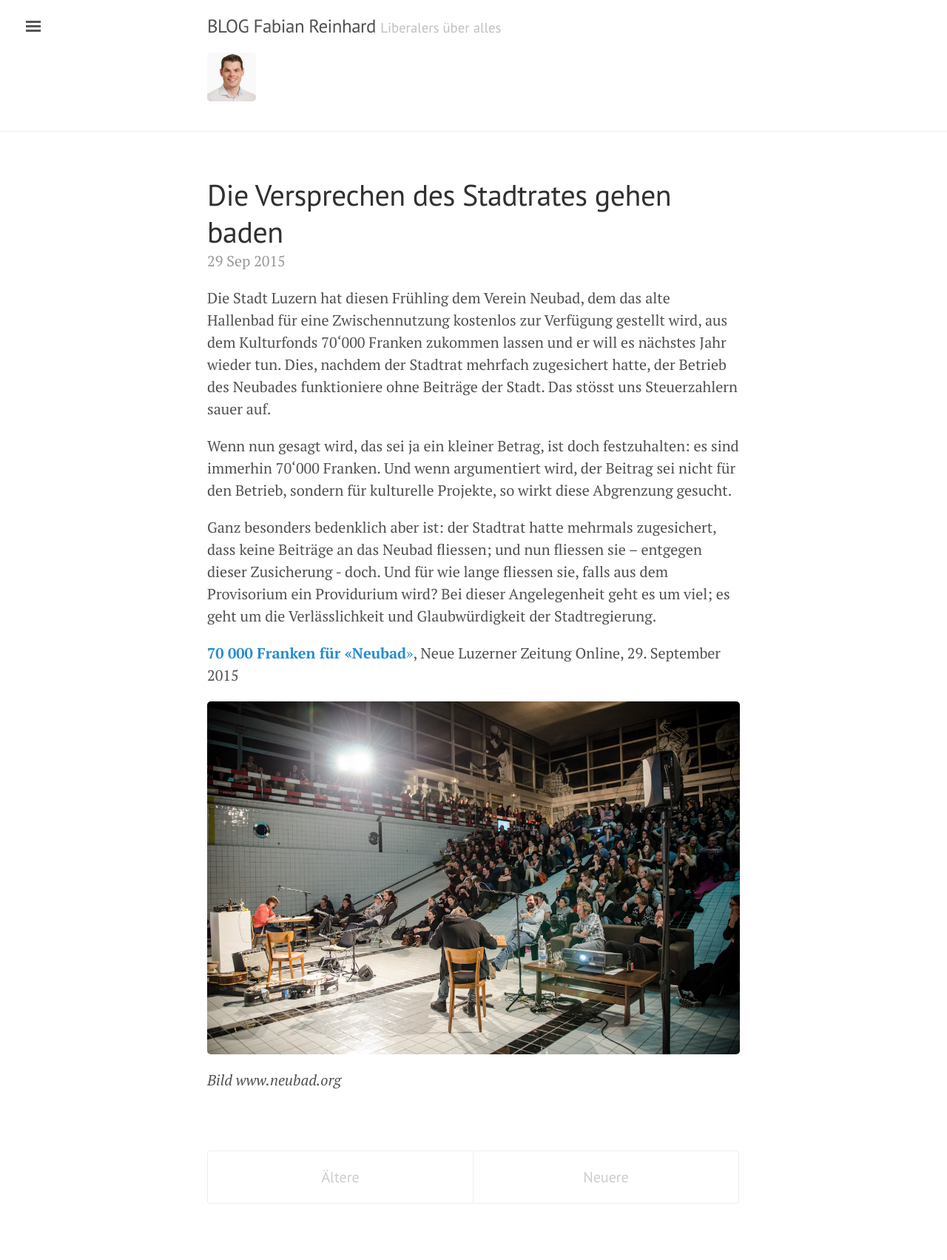
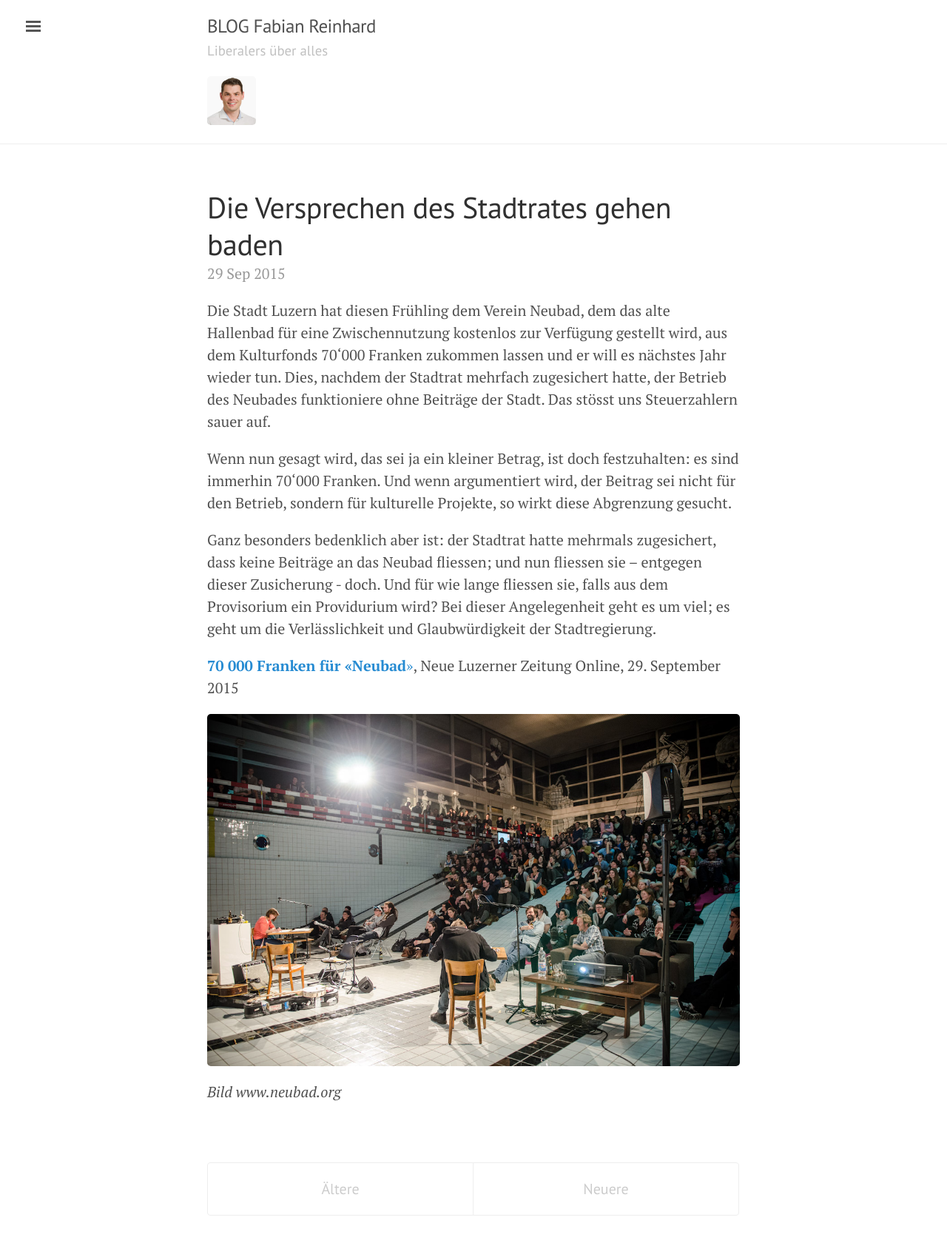
Before and after one commit to freinhard/freinhard.github.io, a Jekyll site: the page built from index.html, in a window 1280 px wide. Shown: the whole page at 74% size. Built offline with Jekyll 4.4.1, drawn with Linux system fonts in a browser that asks for light colours; the list of posts is cut into pages by our own code.

Commit message:
Styling the head

```diff
--- a/_includes/head.html
+++ b/_includes/head.html
@@ -30,6 +30,7 @@
   <style>
     .masthead-title img {
         margin-top: 1rem;
+        margin-bottom: 0.25rem;
     }
     @media (max-width: 48em) {
         .masthead-title img {
--- a/_layouts/default.html
+++ b/_layouts/default.html
@@ -16,7 +16,7 @@
             <a href="{{ site.baseurl }}/" title="Home">
                 {{ site.title }}
             </a>
-            <small>{{ site.tagline }}</small>
+            <div><small>{{ site.tagline }}</small></div>
             <img src="{{ site.url }}/public/assets/fr.png" title="Fabian Reinhard" height="66" width="66" />
           </h3>
         </div>
```
